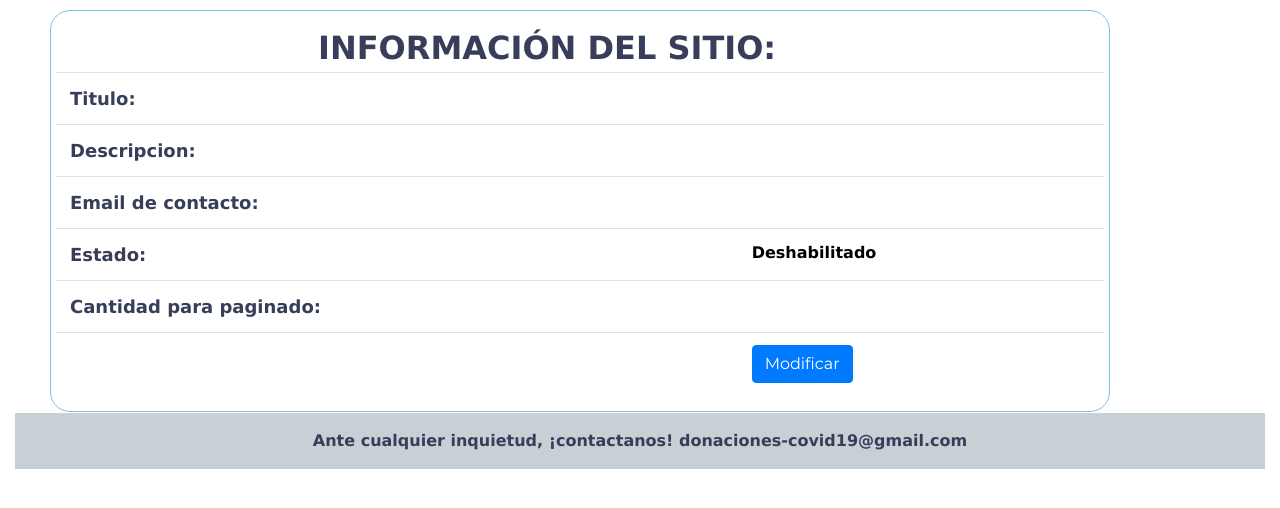
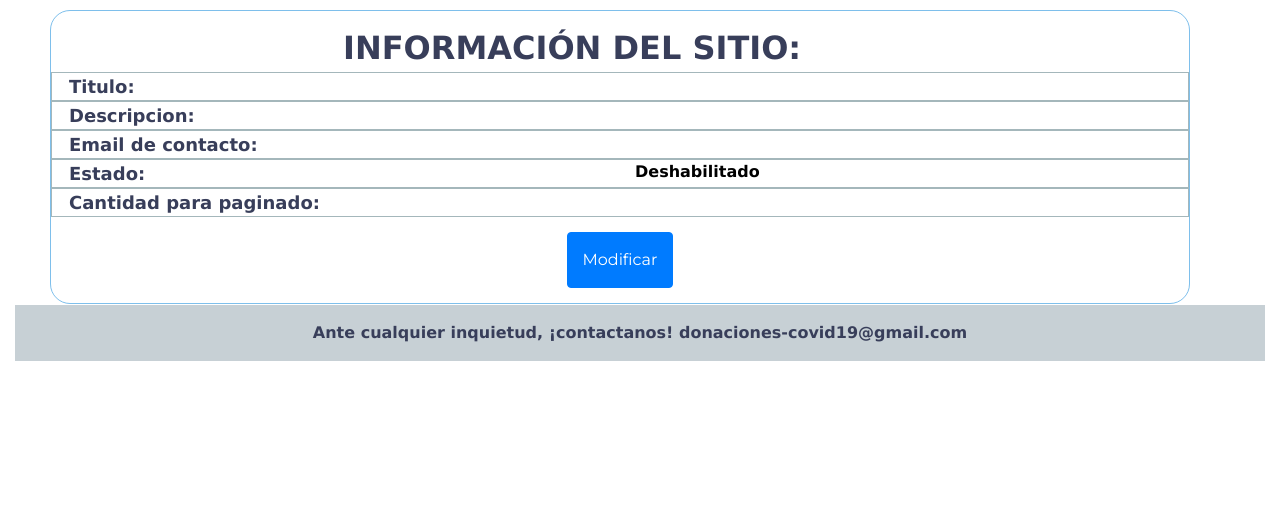
Before and after one commit to JoseMix/ayudaCovid, a Flask app: template app/templates/configuracion/show.html in a window 1280 px wide. Shown: the part 164-672 px from the top of the page. Run offline with Flask 2, Linux system fonts and the light colour scheme; the template is opened without the code that fills it, so the values that code supplies are empty; some libraries are stand-ins or nearby versions.

Commit message:
url de apis para produccion y cambios responsivos app privada

```diff
--- a/app/static/style.css
+++ b/app/static/style.css
@@ -118,12 +118,20 @@ div #formulario {
   margin-left: 50px;
   margin-right: 170px;
   margin-bottom: 1px;
-  padding: 5px;
+  padding: 15px;
   padding-top: 1%;
   padding-bottom: 0%;
   border-radius: 20px;
   border: 1px solid;
   border-color: #5eafe6cc;
+}
+#columShow {
+  border: 1px solid #a4b7bb;
+}
+
+#botonForm {
+  text-align: center;
+  padding: 15px;
 }
 /*---------------------------*/
 a.link {
@@ -182,11 +190,7 @@ a.link {
   overflow-x: auto;
   display: block;
 }
-#contenidoForm {
-  display: inline-block;
-  overflow-x: auto;
-  box-sizing: border-box;
-}
+
 #lat {
   display: none;
 }
--- a/app/templates/configuracion/show.html
+++ b/app/templates/configuracion/show.html
@@ -4,26 +4,42 @@
   {{ super() }}
 {% endblock %}
 {% block content %}
-<div id="derecha">
+
+
+<div id="show" class="container">
+  <strong class="texto" style="font-size: xx-large;">INFORMACIÓN DEL SITIO:</strong>
+    <div id="columShow" class="row">
+      <div class="col-sm">
+        <strong class="texto-show">Titulo: </strong>
       </div>
-  <div id="show">
-  <strong class="texto" style="font-size: xx-large;">INFORMACIÓN DEL SITIO:</strong>
-  <table class="table table-hover">
-    <tr>
-      <td><strong class="texto-show">Titulo: </strong> </td>
-      <td><strong class="text-text"> {{ sitio.titulo }} </strong></td>
-    </tr>
-    <tr>
-      <td><strong class="texto-show">Descripcion:</strong></td>
-      <td><strong class="text-text">{{ sitio.descripcion }}</strong></td>
-    </tr>
-    <tr>
-      <td><strong class="texto-show">Email de contacto: </strong></td>
-      <td><strong class="text-text">{{ sitio.email }}</strong></td>
-    </tr>
-    <tr>
-      <td><strong class="texto-show">Estado: </strong></td>
-      <td>
+      <div class="col-sm">
+        <strong class="text-text"> {{ sitio.titulo }}</strong>
+      </div>
+    </div>
+
+    <div id="columShow" class="row">
+      <div class="col-sm">
+        <strong class="texto-show">Descripcion:</strong>
+      </div>
+      <div class="col-sm">
+        <strong class="text-text">{{ sitio.descripcion }}</strong>
+      </div>
+    </div>
+
+    <div id="columShow" class="row">
+      <div class="col-sm">
+        <strong class="texto-show">Email de contacto: </strong>
+      </div>
+      <div class="col-sm">
+        <strong class="text-text">{{ sitio.email }}</strong>
+      </div>
+    </div>
+
+    <div id="columShow" class="row">
+      <div class="col-sm">
+        <strong class="texto-show">Estado: </strong>
+      </div>
+      <div class="col-sm">
         <strong class="text-text">
           {% if sitio.activo is true %}
             Habilitado
@@ -31,19 +47,25 @@
               Deshabilitado
           {% endif %}
         </strong>
-      </td>
-    </tr>
-    <tr>
-      <td><strong class="texto-show">Cantidad para paginado:</strong></td>
-      <td><strong class="text-text">{{ sitio.paginas }}</strong></td>
-    </tr>
-    <tr>
-      <td></td>
-      <td>
-        <a href="{{ url_for('configuracion_update') }}" class="btn btn-primary">Modificar</a>
-      </td>
-    </tr>
-  </table>
+      </div>
     </div>
 
+    <div id="columShow" class="row">
+      <div class="col-sm">
+        <strong class="texto-show">Cantidad para paginado:</strong>
+      </div>
+      <div class="col-sm">
+        <strong class="text-text">{{ sitio.paginas }}</strong>
+      </div>
+    </div>
+
+    <div id="botonForm" class="row">
+      <div class="col-sm">
+        <a id="botonForm" href="{{ url_for('configuracion_update') }}" class="btn btn-primary">Modificar</a>
+      </div>
+    </div>
+
+  </div>
+
+
   {% endblock %}
--- a/web/src/components/CentroComponents/VueFormulate.vue
+++ b/web/src/components/CentroComponents/VueFormulate.vue
@@ -87,7 +87,7 @@ export default {
   methods: {
     handleSubmit() {
       axios
-        .post("http://127.0.0.1:5000/api/centros/", this.formValues, {
+        .post("https://admin-grupo13.proyecto2020.linti.unlp.edu.ar/api/centros/", this.formValues, {
           headers: {},
         })
         .then((result) => {
--- a/web/src/components/MapsComponents/MyMaps.vue
+++ b/web/src/components/MapsComponents/MyMaps.vue
@@ -58,7 +58,7 @@ export default {
   },
   mounted: function() {
     axios
-      .get("http://127.0.0.1:5000/api/centros-all/")
+      .get("https://admin-grupo13.proyecto2020.linti.unlp.edu.ar/api/centros-all/")
       .then((response) => {
         this.markers = response.data[0].centros[0];
       })
--- a/web/src/views/Turnos.vue
+++ b/web/src/views/Turnos.vue
@@ -127,12 +127,12 @@ export default {
         .reverse()
         .join("-");
       this.apiHorarios =
-        "http://127.0.0.1:5000/api/centros/" +
+        "https://admin-grupo13.proyecto2020.linti.unlp.edu.ar/api/centros/" +
         id +
         "/turnos_disponibles/?fecha=" +
         this.fecha;
       this.apiReservarTurno =
-        "http://127.0.0.1:5000/api/centros/" + id + "/reserva/";
+        "https://admin-grupo13.proyecto2020.linti.unlp.edu.ar/api/centros/" + id + "/reserva/";
     },
     validaciones() {
         if ((this.email=="")){
```
Also changed, not shown: app/templates/configuracion/update.html (+21 -19 lines). Lines whose indentation alone changed are shown as unchanged.
